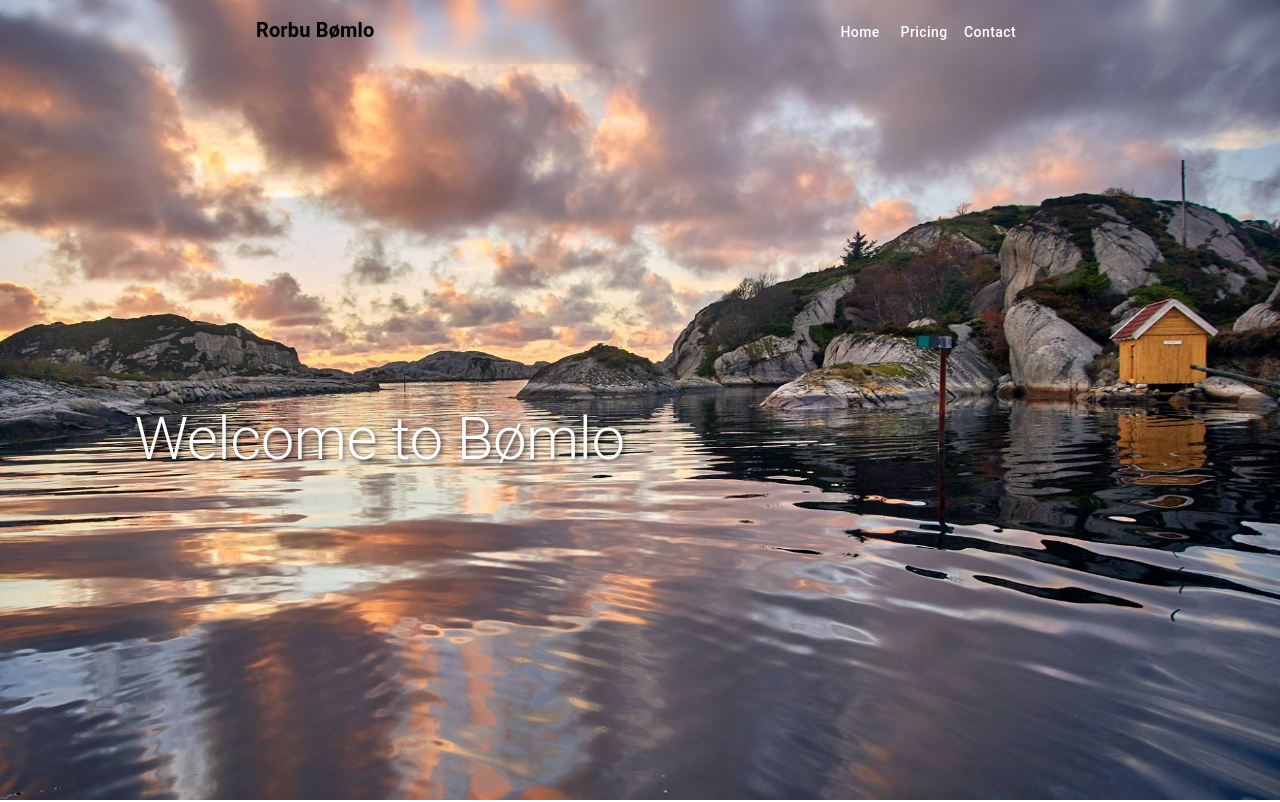
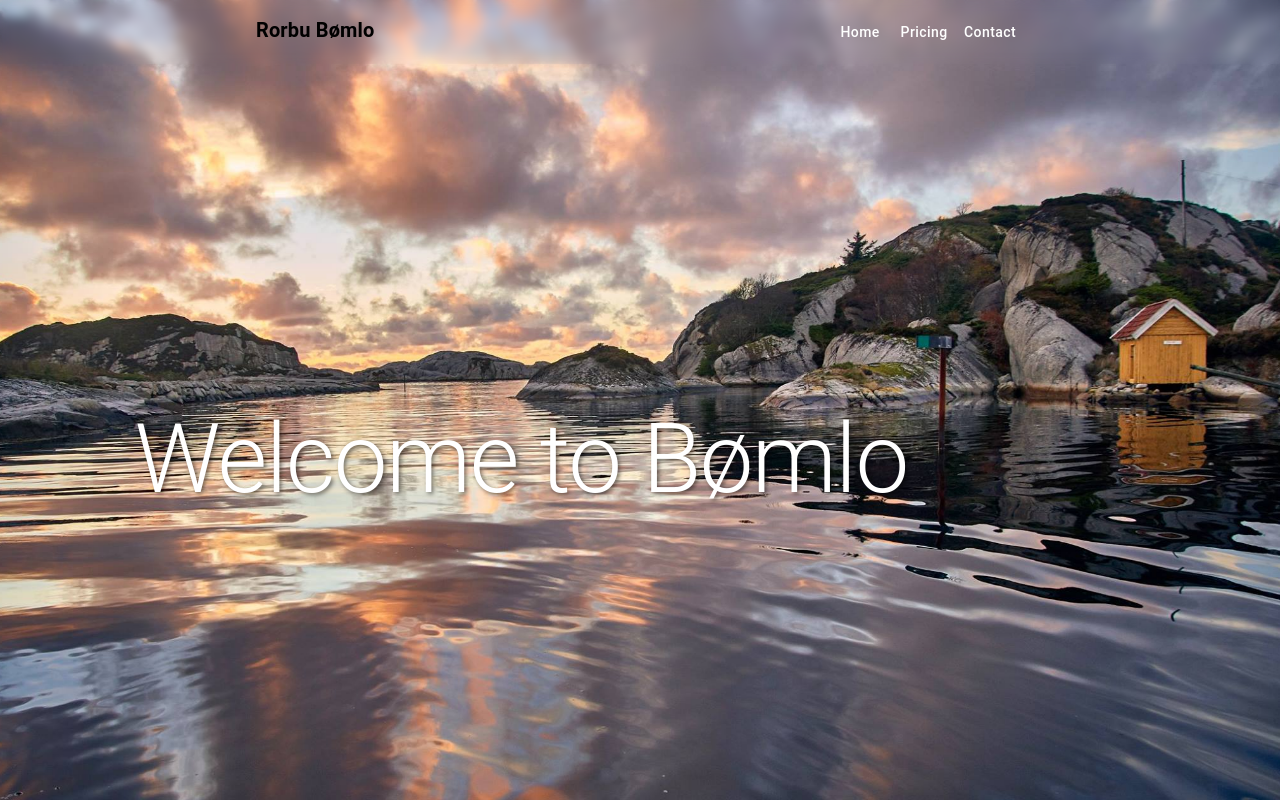
Before and after one commit to Bruswei/rorbu, a React (Vite) app: page / in a window 1280 px wide. Shown: the top 802 px of the page. Built offline with nearby package versions, Linux system fonts and the light colour scheme.

Commit message:
Update typography size to h1

```diff
--- a/src/HomePage.tsx
+++ b/src/HomePage.tsx
@@ -126,7 +126,7 @@ export default function HomePage() {
             zIndex: 1,
           }}
         >
-          <Typography variant="h2" className="welcome-text">
+          <Typography variant="h1" className="welcome-text">
             <span className="word" style={{ animationDelay: "0.3s" }}>
               Welcome
             </span>{" "}
--- a/src/assets/styles.css
+++ b/src/assets/styles.css
@@ -65,10 +65,6 @@
   text-shadow: 2px 2px 4px rgba(0, 0, 0, 0.5);
 }
 
-.welcome-text {
-  text-shadow: 2px 2px 4px rgba(0, 0, 0, 0.5);
-}
-
 .blurry-appbar.scrolled {
   background-color: rgba(255, 255, 255, 0.9);
   transition: background-color 0.3s;
```
